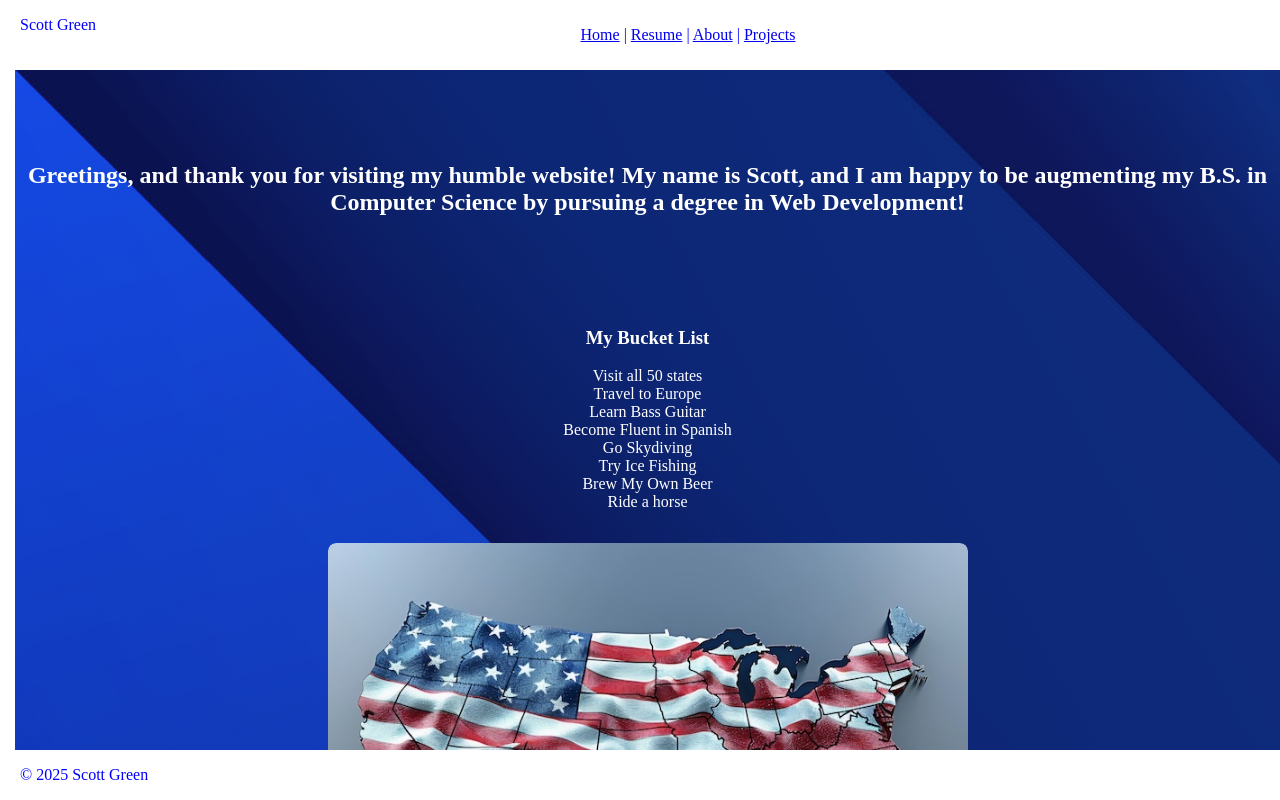
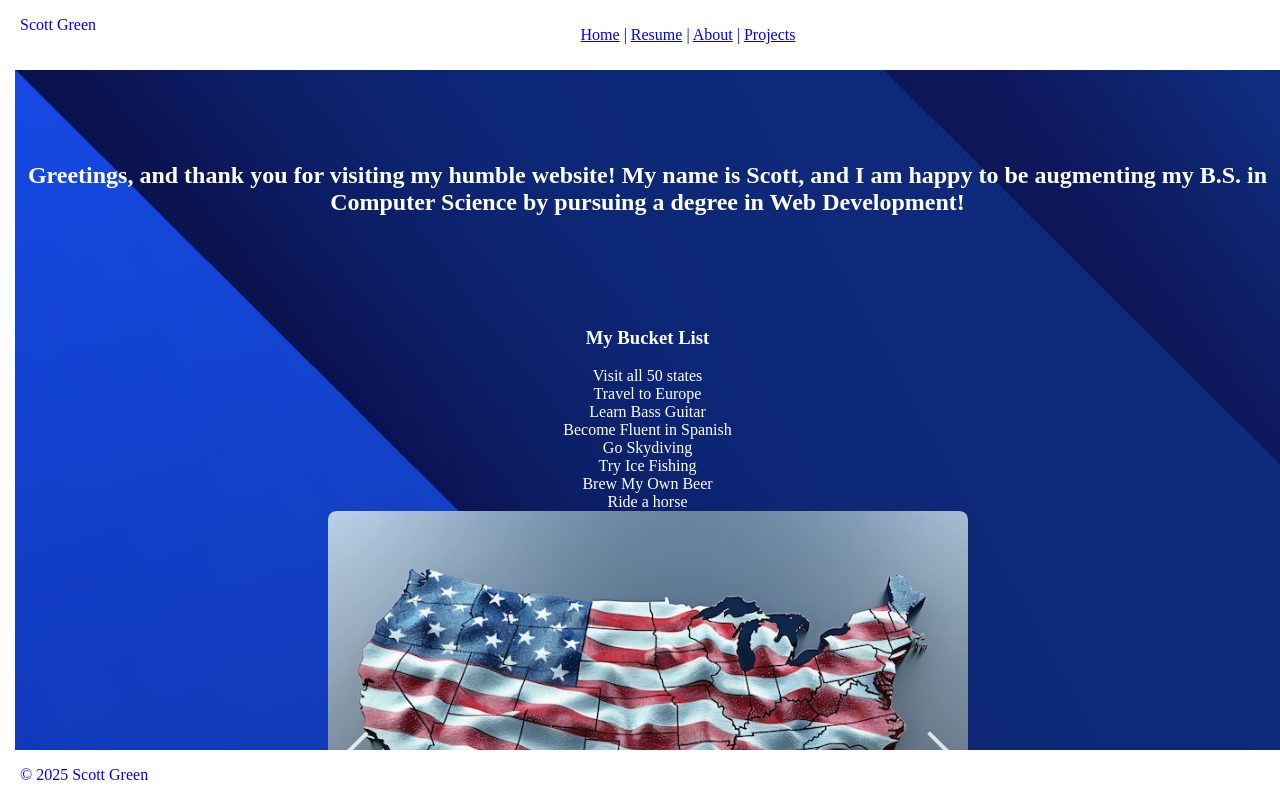
Before and after one commit to skevingreen/portfolio, an Angular app: page / in a window 1280 px wide. Built offline with nearby package versions, Linux system fonts and the light colour scheme.

Commit message:
added alt tags to images

```diff
--- a/src/app/carousel/carousel.component.ts
+++ b/src/app/carousel/carousel.component.ts
@@ -6,11 +6,6 @@
  *
  * Credit for carousel code goes to https://github.com/brampeirs/angular-carousel
  */
-
-interface Slide {
-  headline?: string;
-  src: string;
-}
 
 import { Component, Input } from '@angular/core';
 import { CommonModule } from '@angular/common';
@@ -27,6 +22,7 @@ import { CommonModule } from '@angular/common';
           *ngIf="i === currentSlide"
           [src]="slide.src"
           class="slide"
+          [alt]="slide.alt"
         />
       </ng-container>
 
@@ -51,10 +47,12 @@ import { CommonModule } from '@angular/common';
 
     .carousel {
       position: relative;
-      height: 100%;
-      width: 100%;
+      height: 480px;
+      width: 640px;
       overflow: hidden;
       border-radius: 0.5em;
+      margin-left: auto;
+      margin-right: auto;
     }
 
     .slide {
@@ -68,9 +66,11 @@ import { CommonModule } from '@angular/common';
       border-radius: 0.5em;
     }
 
+    /*
     .slide:hover {
       transform: scale(1.025);
     }
+    */
 
     /*
      * Next and Prev buttons
@@ -130,17 +130,6 @@ export class CarouselComponent {
   currentSlide = 0;
 
   constructor() {
-
-    this.slides = [
-      { src: "/assets/map-with-american-flag-us-national-loyalty-day-celebration.jpg" },
-      { src: "/assets/digital-representation-europe-with-network-connections-lights-digital-europe-map.jpg" },
-      { src: "/assets/close-up-bass-guitar-hands-musician-process-playing.jpg" },
-      { src: "/assets/learn-spanish-language-online-education-concept.jpg" },
-      { src: "/assets/low-angle-view-people-paragliding-against-sky.jpg" },
-      { src: "/assets/arrangement-fishing-elements-outdoors.jpg" },
-      { src: "/assets/flat-lay-beer-mugs-bottle.jpg" },
-      { src: "/assets/horses-field.jpg" }
-    ]
   }
 
   onPreviousClick() {
--- a/src/app/home/home.component.ts
+++ b/src/app/home/home.component.ts
@@ -8,7 +8,7 @@
  */
 
 interface Slide {
-  headline?: string;
+  alt: string;
   src: string;
 }
 
@@ -46,25 +46,21 @@ import { CarouselComponent } from '../carousel/carousel.component';
         </ul>
       </div>
 
-      <div class="picture-frame">
-        <app-carousel [slides]="slides"></app-carousel>
-      </div>
+      <app-carousel [slides]="slides"></app-carousel>
     </div>
   `,
   styles: [
     `
+      /*
       .picture-frame {
         display: block;
         height: 480px;
         width: 640px;
-        /*
-        width: auto;
-        height: auto;
-        */
         padding: 2em;
         margin-left: auto;
         margin-right: auto;
       }
+      */
     `
   ]
 })
@@ -73,14 +69,14 @@ export class HomeComponent {
 
   constructor () {
     this.slides = [
-      { src: "/assets/map-with-american-flag-us-national-loyalty-day-celebration.jpg" },
-      { src: "/assets/digital-representation-europe-with-network-connections-lights-digital-europe-map.jpg" },
-      { src: "/assets/close-up-bass-guitar-hands-musician-process-playing.jpg" },
-      { src: "/assets/learn-spanish-language-online-education-concept.jpg" },
-      { src: "/assets/low-angle-view-people-paragliding-against-sky.jpg" },
-      { src: "/assets/arrangement-fishing-elements-outdoors.jpg" },
-      { src: "/assets/flat-lay-beer-mugs-bottle.jpg" },
-      { src: "/assets/horses-field.jpg" }
+      { alt: "map of United States with U.S. flag overlaid on it", src: "/assets/map-with-american-flag-us-national-loyalty-day-celebration.jpg" },
+      { alt: "map of Europe as seen from space", src: "/assets/digital-representation-europe-with-network-connections-lights-digital-europe-map.jpg" },
+      { alt: "bass guitar", src: "/assets/close-up-bass-guitar-hands-musician-process-playing.jpg" },
+      { alt: "laptop with Spanish language learning software on screen", src: "/assets/learn-spanish-language-online-education-concept.jpg" },
+      { alt: "two people skydiving", src: "/assets/low-angle-view-people-paragliding-against-sky.jpg" },
+      { alt: "two fish caught from hole in ice", src: "/assets/arrangement-fishing-elements-outdoors.jpg" },
+      { alt: "two mugs and a bottle of beer surrounded by hops and barley", src: "/assets/flat-lay-beer-mugs-bottle.jpg" },
+      { alt: "white horse with saddle in a field", src: "/assets/horses-field.jpg" }
     ]
   }
 }
```
